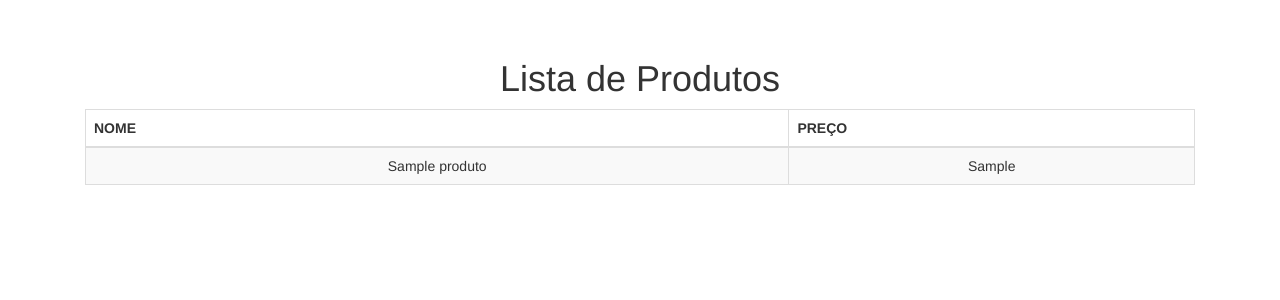
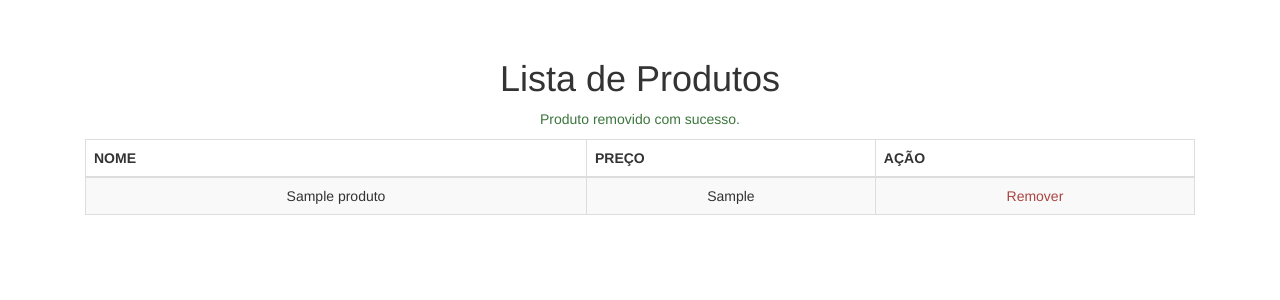
Before and after one commit to emersontorresamorim/loja, a PHP site: page /produto-lista.php?removido=true in a window 1280 px wide. Shown: the part 51-351 px from the top of the page. Run offline with PHP 8.4, Linux system fonts and the light colour scheme; tables that the repository leaves empty or names only in its code hold one stand-in row (values such as "Sample post").

Commit message:
Criado exclusao de produto

```diff
--- a/banco-produto.php
+++ b/banco-produto.php
@@ -1,4 +1,5 @@
 <?php
+
 	function listarProdutos($conexao) {
 		$produtos = [];
 		$query = "SELECT * FROM produto";
@@ -9,7 +10,14 @@
 		return $produtos;
 	}
 
+
 	function gravarProduto($conexao, $nome, $preco) {
 		$query = "INSERT INTO produto (nome, preco) VALUES ('{$nome}', {$preco})";
 		return mysqli_query($conexao, $query);
 	}
+
+
+	function removerProduto($conexao, $id) {
+		$query = "DELETE FROM produto WHERE id = {$id}";
+		return mysqli_query($conexao, $query);
+	}
--- a/produto-lista.php
+++ b/produto-lista.php
@@ -4,11 +4,20 @@
 	include("banco-produto.php");
 ?>
 	<h1>Lista de Produtos</h1>
+
+	<?php
+		if (array_key_exists('removido', $_GET) && $_GET['removido'] == true) {
+	?>
+			<p class="text-success">Produto removido com sucesso.</p>
+	<?php
+		}
+	?>
 	<table class="table table-striped table-bordered">
 		<thead>
 			<tr>
 				<th>NOME</th>
 				<th>PREÇO</th>
+				<th>AÇÃO</th>
 			</tr>
 		</thead>
 		<?php
@@ -19,6 +28,9 @@
 			<tr>
 				<td><?= $produto['nome']; ?></td>
 				<td><?= $produto['preco']; ?></td>
+				<td>
+					<a class="text-danger" href="remove-produto.php?id=<?= $produto['id'] ?>">Remover</a>
+				</td>
 			</tr>
 		</tbody>
 		<?php
```
Also changed, not shown: remove-produto.php (added, +11 -0 lines).
